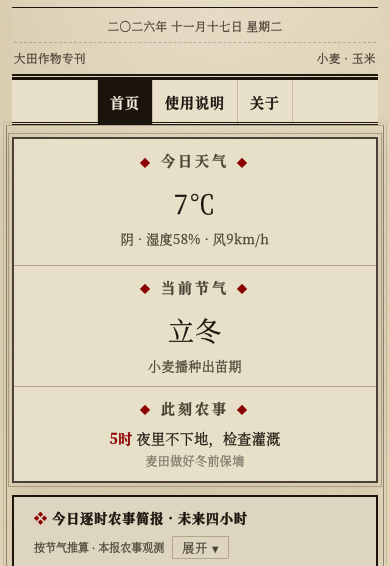
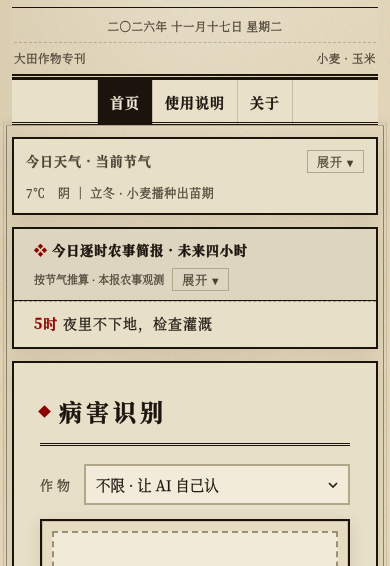
Before and after one commit to planet1227/crop-disease-3d, a plain HTML site: page index.html in a window 390 px wide. Shown: the part 239-805 px from the top of the page. Drawn offline with Linux system fonts and the light colour scheme; no server answers; a web font is replaced by a local one.

Commit message:
手机端天气·节气改为可折叠：收起显示温度/节气摘要，展开铺开；删掉与逐时简报重复的「此刻农事」栏

```diff
--- a/index.html
+++ b/index.html
@@ -359,7 +359,7 @@ body { letter-spacing: 0.4px; }
 /* ================= 三栏资讯 ================= */
 .news-grid {
     display: grid;
-    grid-template-columns: 1fr 1fr 1fr;
+    grid-template-columns: 1fr 1fr;
     border: 2px solid var(--ink);
     margin-bottom: 12px;
     background: var(--paper-deep);
@@ -375,6 +375,9 @@ body { letter-spacing: 0.4px; }
 }
 .news-item:hover { background: rgba(250, 243, 224, 0.45); }
 .news-item:last-child { border-right: none; }
+/* 天气·节气折叠头：桌面不显示，只是把原来两栏包了一层，形态不变 */
+.weather-fold .fold-head,
+.weather-fold .fold-summary { display: none; }
 .news-item h3 {
     font-size: 14px;
     font-weight: 700;
@@ -1169,6 +1172,44 @@ input[type="file"] { display: none; }
     .masthead .double-line span:nth-child(1) { grid-area: left; text-align: left; }
     .masthead .double-line span:nth-child(3) { grid-area: right; text-align: right; }
     .masthead .double-line span:nth-child(4) { display: none; }
+
+    /* 天气·节气：手机上收成一条，点「展开」才铺开，手感和下面逐时简报一致 */
+    .weather-fold {
+        border: 2px solid var(--ink);
+        background: var(--paper-deep);
+        box-shadow: 0 5px 18px rgba(60, 45, 25, .10);
+        margin-bottom: 12px;
+    }
+    .weather-fold .fold-head {
+        display: flex;
+        align-items: center;
+        justify-content: space-between;
+        gap: 10px;
+        padding: 10px 12px;
+    }
+    .weather-fold .fold-title {
+        font-size: 13px;
+        font-weight: 700;
+        letter-spacing: 1px;
+        color: var(--ink-soft);
+    }
+    .weather-fold .fold-summary {
+        display: block;
+        padding: 0 12px 10px;
+        font-size: 12px;
+        letter-spacing: .5px;
+        line-height: 1.6;
+        color: var(--ink-soft);
+    }
+    .weather-fold.open .fold-summary { display: none; }
+    .weather-fold.open .fold-head { border-bottom: 1px solid var(--line); }
+    .weather-fold .news-grid {
+        border: none;
+        box-shadow: none;
+        margin-bottom: 0;
+        background: transparent;
+    }
+    .weather-fold .news-grid.collapsed { display: none; }
 
     /* 节气尺：24 格压到一行之内 */
     .term-ruler { padding: 7px 0 5px; gap: 0; overflow: hidden; }
@@ -1543,8 +1584,14 @@ body {
 <div class="container">
     <!-- ================= 首页 ================= -->
     <div class="page active" id="page-home">
-        <!-- 三栏资讯 -->
-        <div class="news-grid">
+        <!-- 天气·节气：桌面两栏平铺，手机端可折叠（手感与下方逐时简报一致） -->
+        <div class="weather-fold" id="weatherFold">
+            <div class="fold-head" id="weatherHead">
+                <div class="fold-title">今日天气 · 当前节气</div>
+                <button class="hourly-toggle" id="weatherToggle" type="button">展开 ▾</button>
+            </div>
+            <div class="fold-summary" id="weatherBrief">加载中…</div>
+            <div class="news-grid" id="weatherBody">
                 <div class="news-item">
                     <h3>今日天气<span class="line"></span></h3>
                     <div class="big" id="weatherMain">--℃</div>
@@ -1556,9 +1603,6 @@ body {
                     <div class="big" id="solarMain">--</div>
                     <div class="sub" id="cropStage">--</div>
                 </div>
-            <div class="news-item">
-                <h3>此刻农事<span class="line"></span></h3>
-                <div class="now-tip" id="farmTip">加载中…</div>
             </div>
         </div>
 
@@ -2528,6 +2572,7 @@ async function loadWeather() {
         document.getElementById('solarMain').textContent = solarItem.name;
         document.getElementById('cropStage').textContent = getCropStage();
         renderTermRuler(solarItem.name);
+        updateWeatherBrief();
 
         /* 定位当前小时在 hourly 数组中的位置 */
         const curKey = (j.current.time || "").substring(0, 13);
@@ -2545,11 +2590,8 @@ async function loadWeather() {
         };
         lastHourData = nowHourObj;
 
-        /* 此刻农事（第三栏） */
+        /* 逐时摘要（原第三栏「此刻农事」已并入这里，避免重复） */
         const nowTip = makeHourlyTip(nowHourObj);
-        document.getElementById('farmTip').innerHTML =
-            `<span class="tag">${curHour}时</span> ${nowTip}<br>` +
-            `<span style="color:#7a7466;font-size:12px;">${solarItem.tip}</span>`;
         document.getElementById('hourlySummary').innerHTML =
             `<span class="tag">${curHour}时</span> ${nowTip}`;
 
@@ -2595,10 +2637,8 @@ function renderFallback() {
     document.getElementById('solarMain').textContent = solarItem.name;
     document.getElementById('cropStage').textContent = getCropStage();
     renderTermRuler(solarItem.name);
+    updateWeatherBrief();
     const fallbackTip = makeHourlyTip(items[0]);
-    document.getElementById('farmTip').innerHTML =
-        '<span class="tag">' + h + '时</span> ' + fallbackTip + '<br>' +
-        '<span style="color:#7a7466;font-size:12px;">' + solarItem.tip + '</span>';
     document.getElementById('hourlySummary').innerHTML =
         '<span class="tag">' + h + '时</span> ' + fallbackTip;
     renderHourlyItems(items);
@@ -2635,6 +2675,45 @@ function setHourlyOpen(open) {
     hourlyToggleEl.textContent = open ? '收起 ▴' : '展开 ▾';
 }
 hourlyHeadEl.onclick = () => setHourlyOpen(!hourlyOpen);
+
+/* 天气·节气折叠：手机默认收起，桌面保持两栏平铺 */
+const weatherFoldEl = document.getElementById('weatherFold');
+const weatherBodyEl = document.getElementById('weatherBody');
+const weatherToggleEl = document.getElementById('weatherToggle');
+const weatherHeadEl = document.getElementById('weatherHead');
+const weatherBriefEl = document.getElementById('weatherBrief');
+const mobileMQ = window.matchMedia('(max-width: 600px)');
+
+function setWeatherOpen(open) {
+    weatherFoldEl.classList.toggle('open', open);
+    weatherBodyEl.classList.toggle('collapsed', !open);
+    weatherToggleEl.textContent = open ? '收起 ▴' : '展开 ▾';
+}
+
+function syncWeatherFold() {
+    if (mobileMQ.matches) {
+        setWeatherOpen(false);
+    } else {
+        weatherFoldEl.classList.remove('open');
+        weatherBodyEl.classList.remove('collapsed');
+    }
+}
+
+/* 收起时那行小字：温度 · 天气 ｜ 节气 · 苗情，数据跟着每次刷新走 */
+function updateWeatherBrief() {
+    const temp = document.getElementById('weatherMain').textContent;
+    const sky = (document.getElementById('weatherSub').textContent || '').split(' · ')[0];
+    const term = document.getElementById('solarMain').textContent;
+    const stage = document.getElementById('cropStage').textContent;
+    weatherBriefEl.textContent = temp + '　' + sky + ' ｜ ' + term + ' · ' + stage;
+}
+
+weatherHeadEl.onclick = function () {
+    if (mobileMQ.matches) setWeatherOpen(!weatherFoldEl.classList.contains('open'));
+};
+if (mobileMQ.addEventListener) mobileMQ.addEventListener('change', syncWeatherFold);
+else if (mobileMQ.addListener) mobileMQ.addListener(syncWeatherFold);
+syncWeatherFold();
 
 /* 首次加载 + 每 10 分钟刷新一次，整点前后及时更新 */
 loadWeather();
```
Lines whose indentation alone changed are shown as unchanged.
